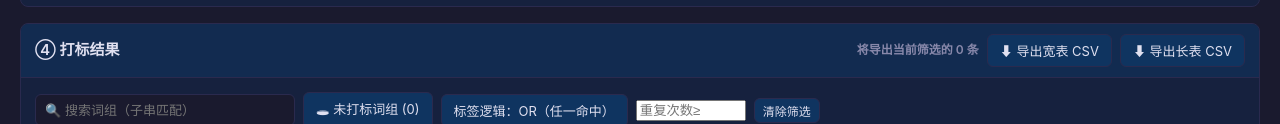
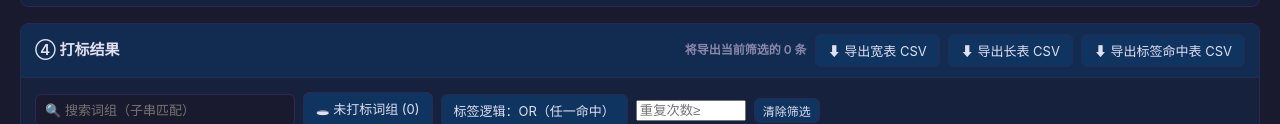
Before and after one commit to sunjia4420-gif/keyword-auth, a website: page public/tool.html in a window 1280 px wide. Shown: the part 1320-1444 px from the top of the page. Drawn offline with Linux system fonts and the light colour scheme; no server answers.

Commit message:
更新 tool.html 至关键词词组标签工具 v2.4（含口令认证守卫）

```diff
--- a/public/tool.html
+++ b/public/tool.html
@@ -394,6 +394,7 @@ td.kw { min-width: 220px; max-width: 420px; word-break: break-word; }
       <span id="exportHint" class="hint">将导出当前筛选的 0 条</span>
       <button class="btn" onclick="exportWide()">⬇ 导出宽表 CSV</button>
       <button class="btn" onclick="exportLong()">⬇ 导出长表 CSV</button>
+      <button class="btn" onclick="exportTagHitTable()">⬇ 导出标签命中表 CSV</button>
     </div>
   </div>
   <div class="card-b">
@@ -493,7 +494,7 @@ td.kw { min-width: 220px; max-width: 420px; word-break: break-word; }
         <li><b>①A 竞品词批量导入合并（多文件）</b>：点「①B 竞品词批量导入合并」→「📁 选择文件 (多文件)」选 H10 Cerebro / AMZ123 等导出的多个 xlsx/csv/txt。系统按「关键词词组」列自动合并<b>不去重</b>，只标记重复（重复次数 / 是否重复 / 来源文件）；自然排名 ≤80 的出现次数记作「80重复次数」，其与重复次数的比值记作「80重复比」（若该词组只出现 1 次则比值记为 0）。弹窗确认列映射后可直接「解析词组」做<b>年份归一</b>（默认目标年 2026，可在卡片内修改），再进入第③步打标。</li>
         <li><b>①B 普通导入词组（单文件）</b>：粘贴文本（每行一个）或导入单个 txt / xlsx / xls。Excel 会弹出列映射窗口，确认「关键词词组」列即可；搜索量、竞品数、CPR、广告排名、自然排名、重复 会自动识别中英文表头，未识别的按 0 处理。导入后按词组文本小写自动去重，保留第一条。（该路径无跨文件重复统计，「80重复比」「80重复率」列显示「—」表示不适用。）</li>
         <li><b>② 维护标签词库</b>：左侧选分类，右侧编辑词条（每行一个），改完点「保存词条」。可增删分类、改名、改色、停用、写备注。</li>
-        <li><b>③ 开始计算</b>：点「开始计算」，分批处理并显示进度，可随时停止。计算完在下方表格查看结果，并可按标签 / 关键词 / 未打标筛选，最后导出 CSV。</li>
+        <li><b>③ 开始计算</b>：点「开始计算」，分批处理并显示进度，可随时停止。计算完在下方表格查看结果，并可按标签 / 关键词 / 未打标筛选，最后导出 CSV：「宽表」每行一词组并附各分类 0/1 标记；「长表」每行一词组并附命中明细；「标签命中表」以分类为列、下列出命中该分类的所有词组。</li>
       </ul>
 
       <h4>三种匹配模式的区别与风险</h4>
@@ -2784,6 +2785,41 @@ function exportLong() {
   downloadBlob('关键词标签_长表_' + dateStamp() + '.csv', '\ufeff' + lines.join('\r\n'), 'text/csv;charset=utf-8;');
 }
 
+/** 导出「分类标签命中表」CSV：列名=各分类标签名，下方为命中该分类的词组 */
+function exportTagHitTable() {
+  var list = getFiltered();
+  if (list.length === 0) { alert('当前筛选结果为 0 条，没有可导出的数据。'); return; }
+  var cols = [];
+  var maxLen = 0;
+  var i, r;
+  for (i = 0; i < TAG_DATA.length; i++) {
+    var catName = TAG_DATA[i].name;
+    var seen = {};
+    var phrases = [];
+    for (r = 0; r < list.length; r++) {
+      var p = list[r];
+      if (p.tags.indexOf(catName) !== -1) {
+        var txt = p.text;
+        if (!seen[txt]) {
+          seen[txt] = true;
+          phrases.push(txt);
+        }
+      }
+    }
+    cols.push(phrases);
+    if (phrases.length > maxLen) maxLen = phrases.length;
+  }
+  var head = [];
+  for (i = 0; i < TAG_DATA.length; i++) head.push(TAG_DATA[i].name);
+  var lines = [head.map(csvCell).join(',')];
+  for (r = 0; r < maxLen; r++) {
+    var row = [];
+    for (i = 0; i < cols.length; i++) row.push(cols[i][r] || '');
+    lines.push(row.map(csvCell).join(','));
+  }
+  downloadBlob('关键词标签_分类命中表_' + dateStamp() + '.csv', '\ufeff' + lines.join('\r\n'), 'text/csv;charset=utf-8;');
+}
+
 /* ============================================================
  * 【区块 8】配置 IO
  * ============================================================ */
```
